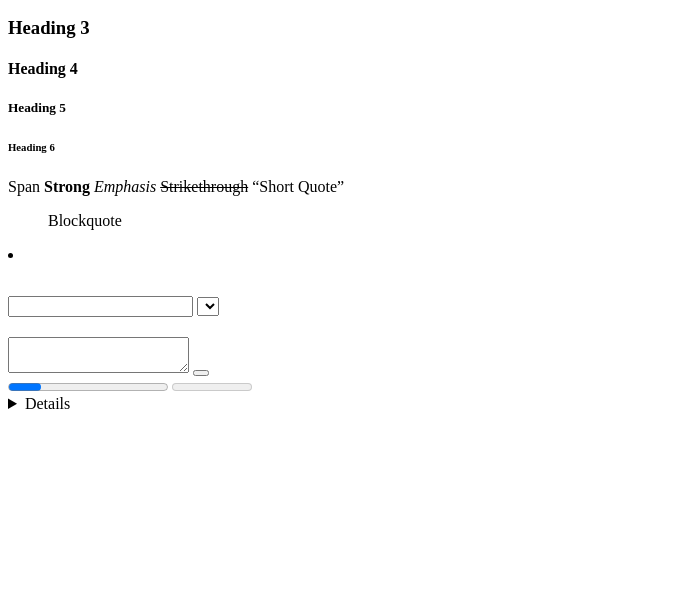
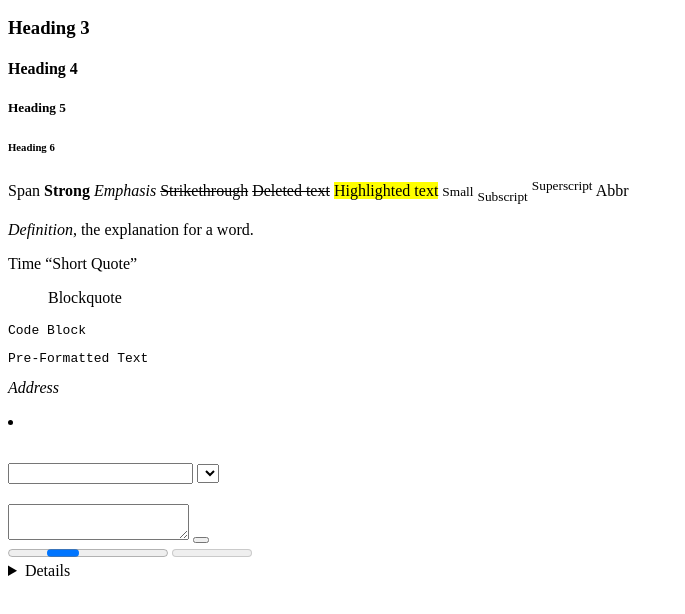
Before and after one commit to sangmort/roc-css-framework-sandbox, a plain HTML site: page index.html in a window 1280 px wide. Shown: the part 136-750 px from the top of the page, without its empty margins (0-685 px from the left). Drawn offline with Linux system fonts and the light colour scheme.

Commit message:
Add more html text elements

```diff
--- a/index.html
+++ b/index.html
@@ -10,9 +10,20 @@
 <strong>Strong</strong>
 <em>Emphasis</em>
 <s>Strikethrough</s>
+<del>Deleted text</del>
+<mark>Highlighted text</mark>
+<small>Small</small>
+<sub>Subscript</sub>
+<sup>Superscript</sup>
+<abbr>Abbr</abbr>
+<p><dfn>Definition</dfn>, the explanation for a word.</p>
+<time>Time</time>
+
 <q>Short Quote</q>
 <blockquote>Blockquote</blockquote>
-
+<code>Code Block</code>
+<pre>Pre-Formatted Text</pre>
+<address>Address</address>
 
 <!-- Lists -->
 <ul></ul>
@@ -26,7 +37,7 @@
 <a></a>
 
 <!-- Images -->
-<img src="" alt="">
+<img src="" alt="" />
 
 <!-- Tables -->
 <table></table>
@@ -39,7 +50,7 @@
 
 <!-- Forms -->
 <form></form>
-<input type="">
+<input type="" />
 <label></label>
 <select></select>
 <option></option>
```
